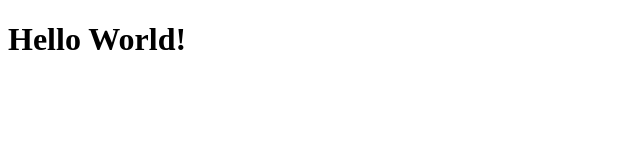
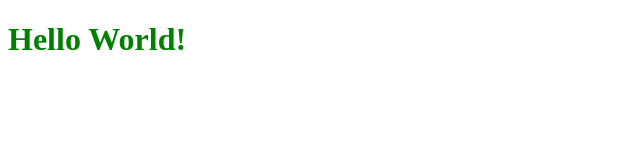
Before and after one commit to Adrianek08/Adrianek08.github.io, a plain HTML site: page index.html in a window 1280 px wide. Shown: the whole page, without its empty margins (0-640 px from the left). Drawn offline with Linux system fonts and the light colour scheme.

Commit message:
Aktualizacja Style.css
Dodanie koloru zielonego i czcionki

```diff
--- a/Style.css
+++ b/Style.css
@@ -1,4 +1,4 @@
 h1 {
-  color:"green";
-  size:30px;
+  color: green;
+  size: 30px;
 }
```
